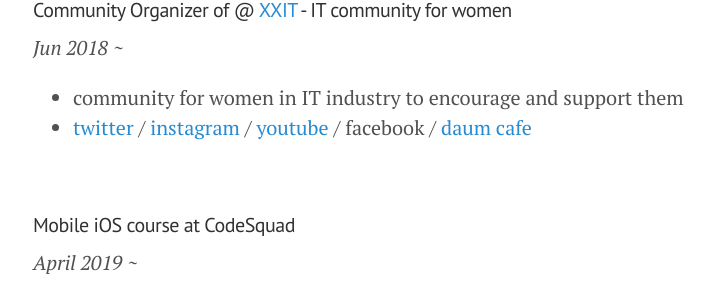
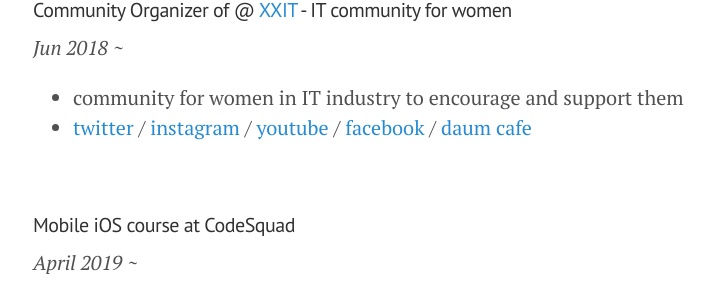
Before and after one commit to daheenallwhite/daheenallwhite.github.io, a Jekyll site: the page built from about.md, in a window 1280 px wide. Shown: the part 1147-1450 px from the top of the page, without its empty margins (247-960 px from the left). Built offline with Jekyll 4.4.1, drawn with Linux system fonts in a browser that asks for light colours; nearby versions of some CDN libraries; emoji names are drawn with the system emoji font; part of the change alters nothing that is shown.

```diff
--- a/about.md
+++ b/about.md
@@ -51,7 +51,7 @@ permalink: /about/
 *Jun 2018 ~*
 
 - community for women in IT industry to encourage and support them
-- [twitter](https://twitter.com/officialXXIT) / [instagram](https://www.instagram.com/xxit.official/) / [youtube]( https://youtu.be/f9mGQEGHSkM) / facebook / [daum cafe](https://cafe.daum.net/xxit)
+- [twitter](https://twitter.com/officialXXIT) / [instagram](https://www.instagram.com/xxit.official/) / [youtube]( https://youtu.be/f9mGQEGHSkM) / [facebook](https://www.facebook.com/xxit.official/) / [daum cafe](https://cafe.daum.net/xxit)
 
 &nbsp;
 
```
